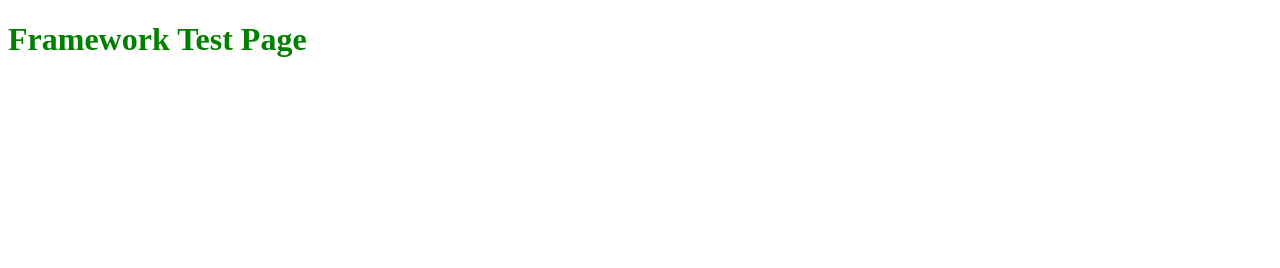
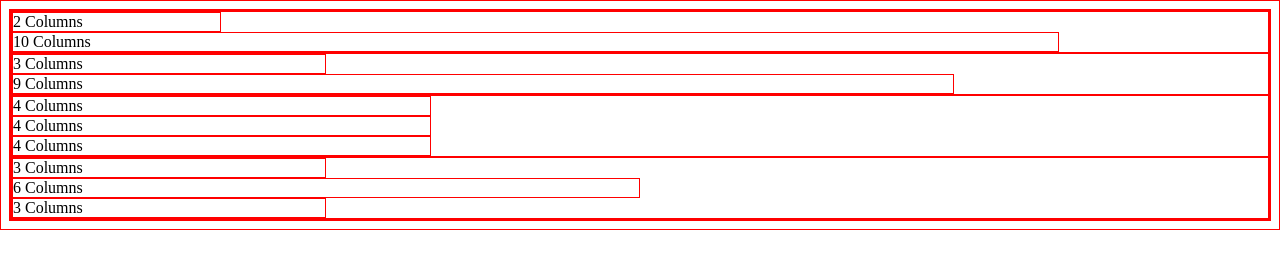
Before and after one commit to jandoant/Udacity-HTML-Course, a plain HTML site: page framework/index.html in a window 1280 px wide. Drawn offline with Linux system fonts and the light colour scheme.

Commit message:
basic 12 col grid added
index.html shows a simple demonstation of this

```diff
--- a/framework/css/main.css
+++ b/framework/css/main.css
@@ -1,3 +1,76 @@
-h1 {
-  color: green;
+* {
+    border: 1px solid red;
+    !important
 }
+
+* {
+    box-sizing: border-box;
+}
+
+
+/* Grid */
+
+.row {
+    box-sizing: border-box;
+    width: 100%;
+}
+
+.col-1 {
+    box-sizing: border-box;
+    width: 8.33%;
+}
+
+.col-2 {
+    box-sizing: border-box;
+    width: 16.67%;
+}
+
+.col-3 {
+    box-sizing: border-box;
+    width: 25%;
+}
+
+.col-4 {
+    box-sizing: border-box;
+    width: 33.33%;
+}
+
+.col-5 {
+    box-sizing: border-box;
+    width: 41.67%;
+}
+
+.col-6 {
+    box-sizing: border-box;
+    width: 50%;
+}
+
+.col-7 {
+    box-sizing: border-box;
+    width: 58.33%;
+}
+
+.col-8 {
+    box-sizing: border-box;
+    width: 66.67%;
+}
+
+.col-9 {
+    box-sizing: border-box;
+    width: 75%;
+}
+
+.col-10 {
+    box-sizing: border-box;
+    width: 83.33%;
+}
+
+.col-11 {
+    box-sizing: border-box;
+    width: 91.67%;
+}
+
+.col-12 {
+    box-sizing: border-box;
+    width: 100%;
+}
--- a/framework/index.html
+++ b/framework/index.html
@@ -8,7 +8,26 @@
 </head>
 
 <body>
-    <h1>Framework Test Page</h1>
+  <div class="grid">
+    <div class="row">
+      <div class="col-2">2 Columns</div>
+      <div class="col-10">10 Columns</div>
+    </div>
+    <div class="row">
+      <div class="col-3">3 Columns</div>
+      <div class="col-9">9 Columns</div>
+    </div>
+    <div class="row">
+      <div class="col-4">4 Columns</div>
+      <div class="col-4">4 Columns</div>
+      <div class="col-4">4 Columns</div>
+    </div>
+    <div class="row">
+      <div class="col-3">3 Columns</div>
+      <div class="col-6">6 Columns</div>
+      <div class="col-3">3 Columns</div>
+    </div>
+  </div>
     <script src="http://localhost:9000/livereload.js"></script>
 </body>
 
```
